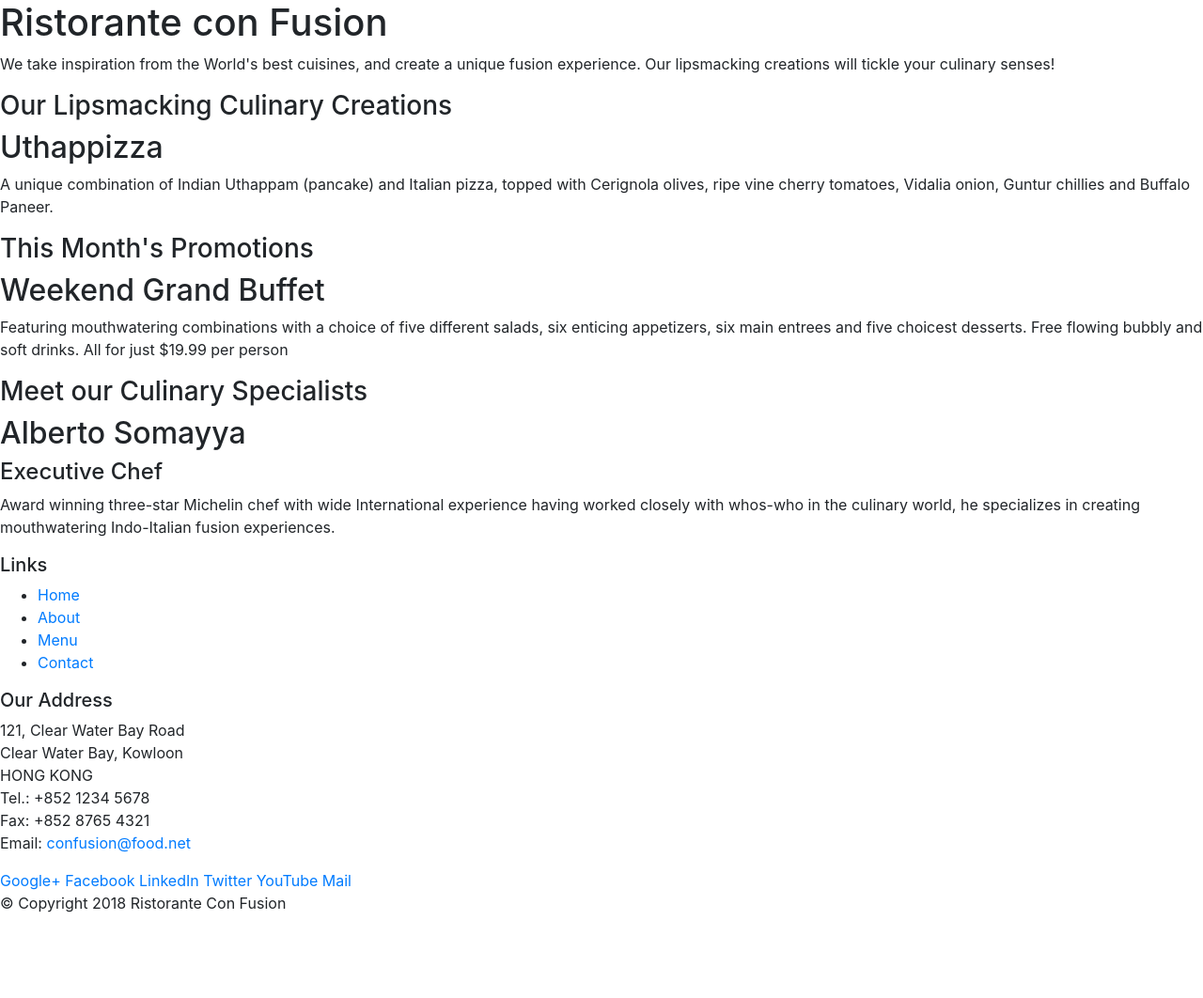
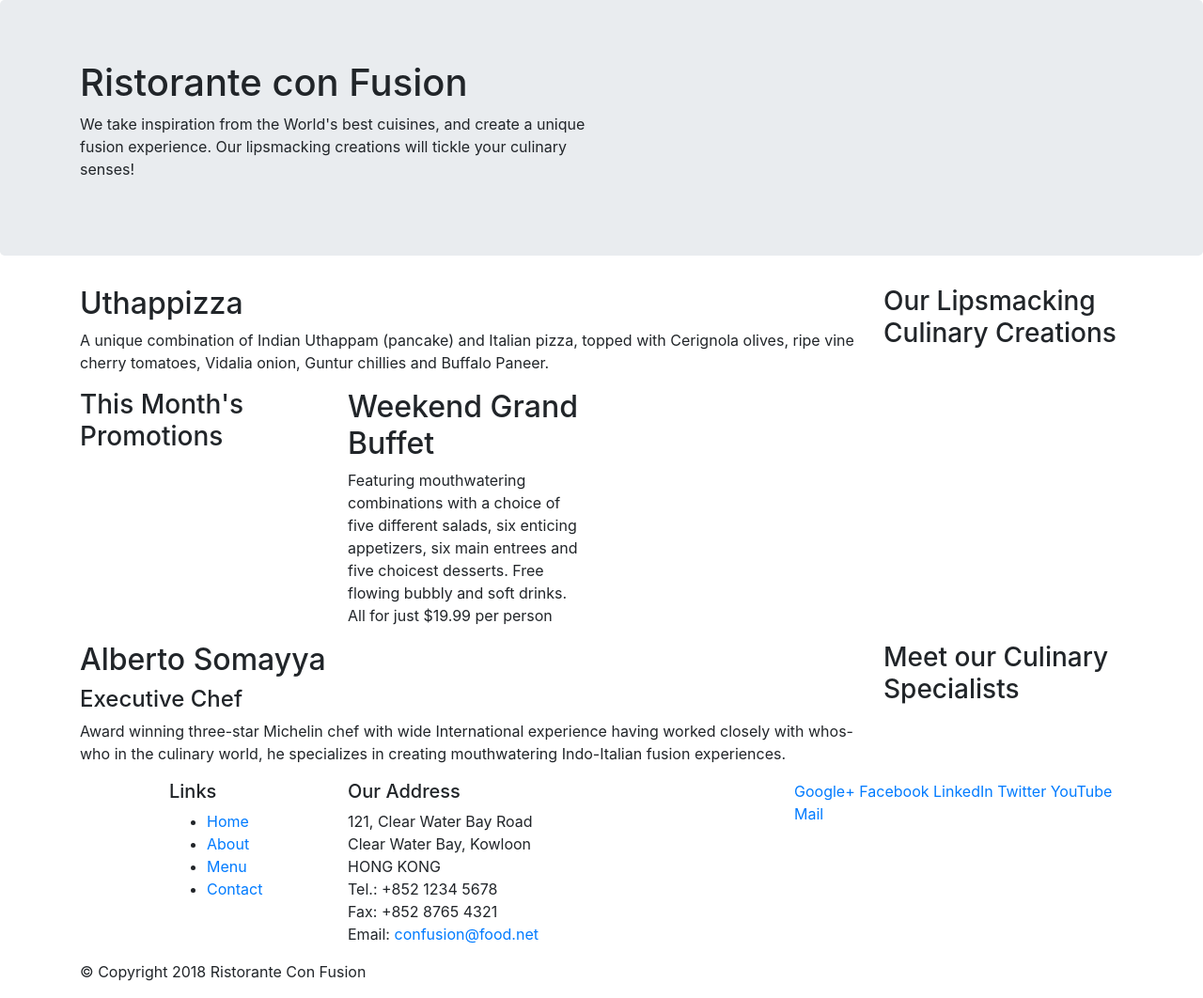
Before and after one commit to marcioronchetti/Bootstrap4, a website: page index.html in a window 1280 px wide. Shown: the whole page at 94% size. Before the commit the page ends 989 px from the top, so only its background shows below. Drawn offline with nearby package versions, Linux system fonts and the light colour scheme.

Commit message:
bootstrap grid parte um

```diff
--- a/index.html
+++ b/index.html
@@ -14,26 +14,26 @@
 
 <body>
 
-    <header>
-        <div>
-            <div>
-                <div>
+    <header class="jumbotron">
+        <div class="container">
+            <div class="row">
+                <div class="col-12 col-sm-6">
                     <h1>Ristorante con Fusion</h1>
                     <p>We take inspiration from the World's best cuisines, and create a unique fusion experience. Our
                         lipsmacking creations will tickle your culinary senses!</p>
                 </div>
-                <div>
+                <div class="col-12 col-sm">
                 </div>
             </div>
         </div>
     </header>
 
-    <div>
-        <div>
-            <div>
+    <div class="container">
+        <div class="row">
+            <div class="col-12 col-sm-4 order-sm-last col-md-3">
                 <h3>Our Lipsmacking Culinary Creations</h3>
             </div>
-            <div>
+            <div class="col col-sm order-sm-first col-md">
                 <h2>Uthappizza</h2>
                 <p>A unique combination of Indian Uthappam (pancake) and Italian pizza, topped with Cerignola olives,
                     ripe vine cherry tomatoes, Vidalia onion, Guntur chillies and Buffalo Paneer.</p>
@@ -41,11 +41,11 @@
         </div>
 
 
-        <div>
-            <div>
+        <div class="row">
+            <div class="col-12 col-sm-4 col-md-3">
                 <h3>This Month's Promotions</h3>
             </div>
-            <div>
+            <div class="col-12 col-sm-4 col-md-3">
                 <h2>Weekend Grand Buffet</h2>
                 <p>Featuring mouthwatering combinations with a choice of five different salads, six enticing appetizers,
                     six main entrees and five choicest desserts. Free flowing bubbly and soft drinks. All for just
@@ -53,11 +53,11 @@
             </div>
         </div>
 
-        <div>
-            <div>
+        <div class="row">
+            <div class="col-12 col-sm-4 order-sm-last col-md-3">
                 <h3>Meet our Culinary Specialists</h3>
             </div>
-            <div>
+            <div class="col col-sm order-sm-first col-md">
                 <h2>Alberto Somayya</h2>
                 <h4>Executive Chef</h4>
                 <p>Award winning three-star Michelin chef with wide International experience having worked closely with
@@ -68,9 +68,9 @@
     </div>
 
     <footer>
-        <div>
-            <div>
-                <div>
+        <div class="container">
+            <div class="row">
+                <div class="col-4 offset-1 col-sm-2">
                     <h5>Links</h5>
                     <ul>
                         <li><a href="#">Home</a></li>
@@ -79,7 +79,7 @@
                         <li><a href="#">Contact</a></li>
                     </ul>
                 </div>
-                <div>
+                <div class="col-7 col-sm-5">
                     <h5>Our Address</h5>
                     <address>
                         121, Clear Water Bay Road<br>
@@ -90,7 +90,7 @@
                         Email: <a href="mailto:confusion@food.net">confusion@food.net</a>
                     </address>
                 </div>
-                <div>
+                <div class="col-12 col-sm-4">
                     <div>
                         <a href="http://google.com/+">Google+</a>
                         <a href="http://www.facebook.com/profile.php?id=">Facebook</a>
@@ -101,8 +101,8 @@
                     </div>
                 </div>
             </div>
-            <div>
-                <div>
+            <div class="row">
+                <div class="col-auto">
                     <p>© Copyright 2018 Ristorante Con Fusion</p>
                 </div>
             </div>
```
